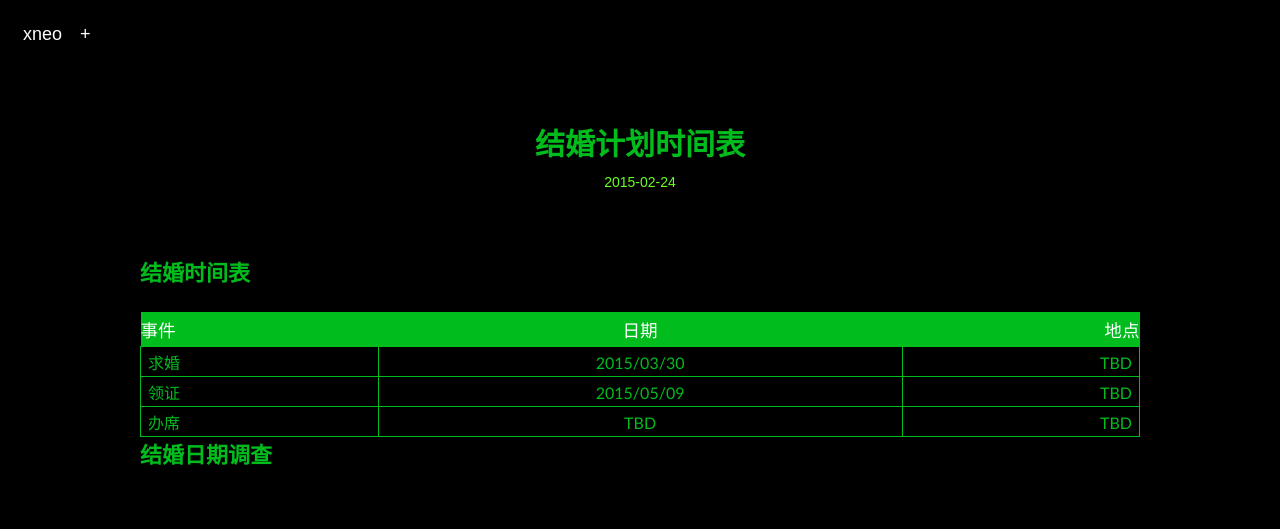
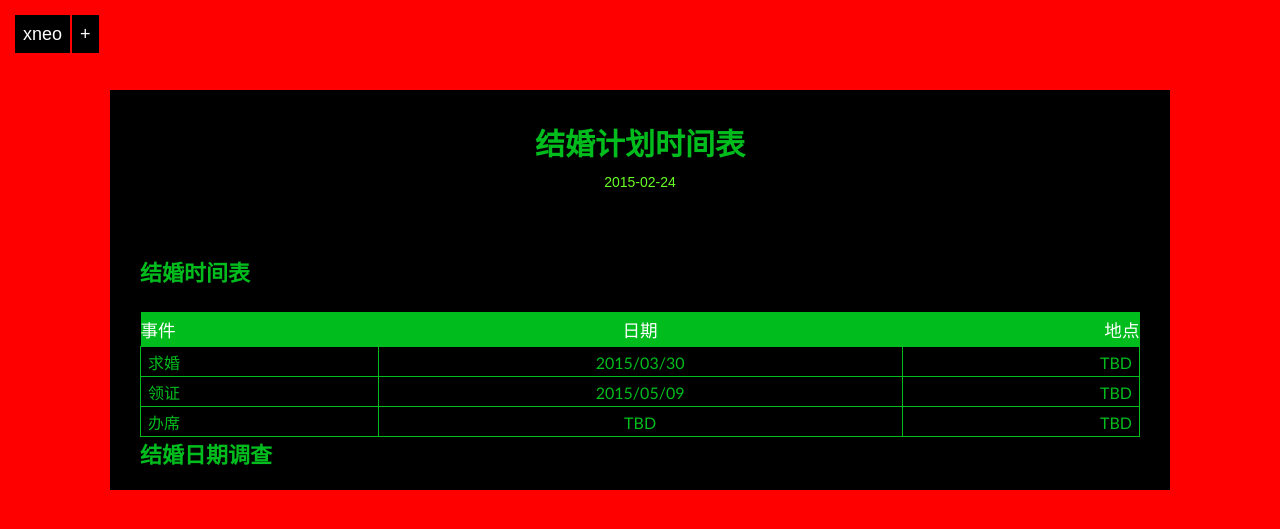
Before and after one commit to tuoerzhang/xneo123.github.io, a Jekyll site: the page built from _posts/wedding/2015-02-24-wedding-plan.md, in a window 1280 px wide. Shown: the top 529 px of the page. Built offline with Jekyll 4.4.1, drawn with Linux system fonts in a browser that asks for light colours; Markdown is read by kramdown in place of the engine named in the settings.

Commit message:
change background

```diff
--- a/_layouts/wedding.html
+++ b/_layouts/wedding.html
@@ -4,12 +4,12 @@ layout: default
 
 <link rel="stylesheet" href="/js/prettify/prettify.css" />
 <style type="text/css">
-    body { background:#0000000; }
+    body { background:#FF0000; }
     @media screen and (max-width: 750px){
-        body { background:#0000000; }
+        body { background:#FF0000; }
     }
     @media screen and (max-width: 1020px){
-        body { background:#0000000; }
+        body { background:#FF0000; }
     }
 </style>
 
```
